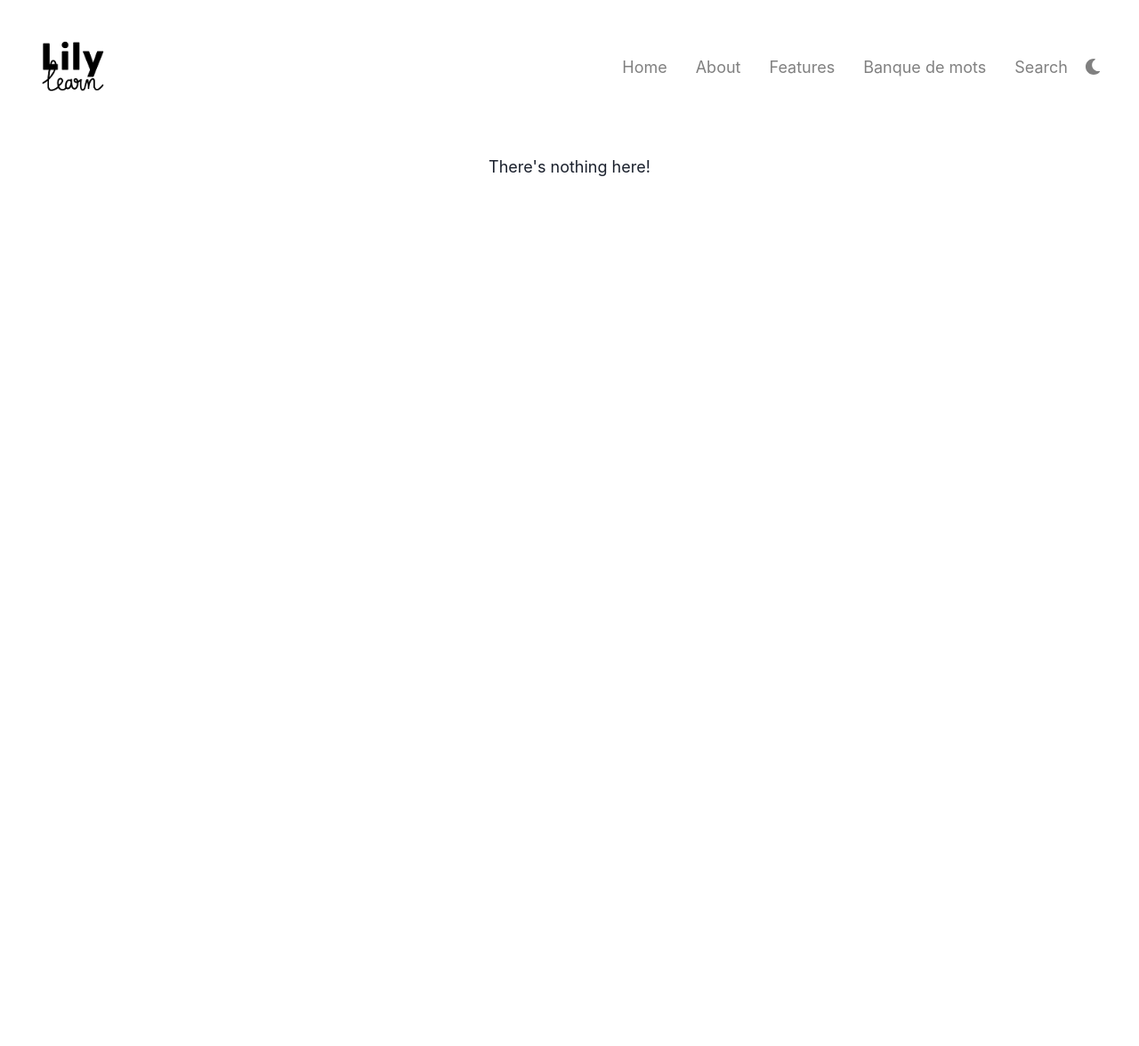
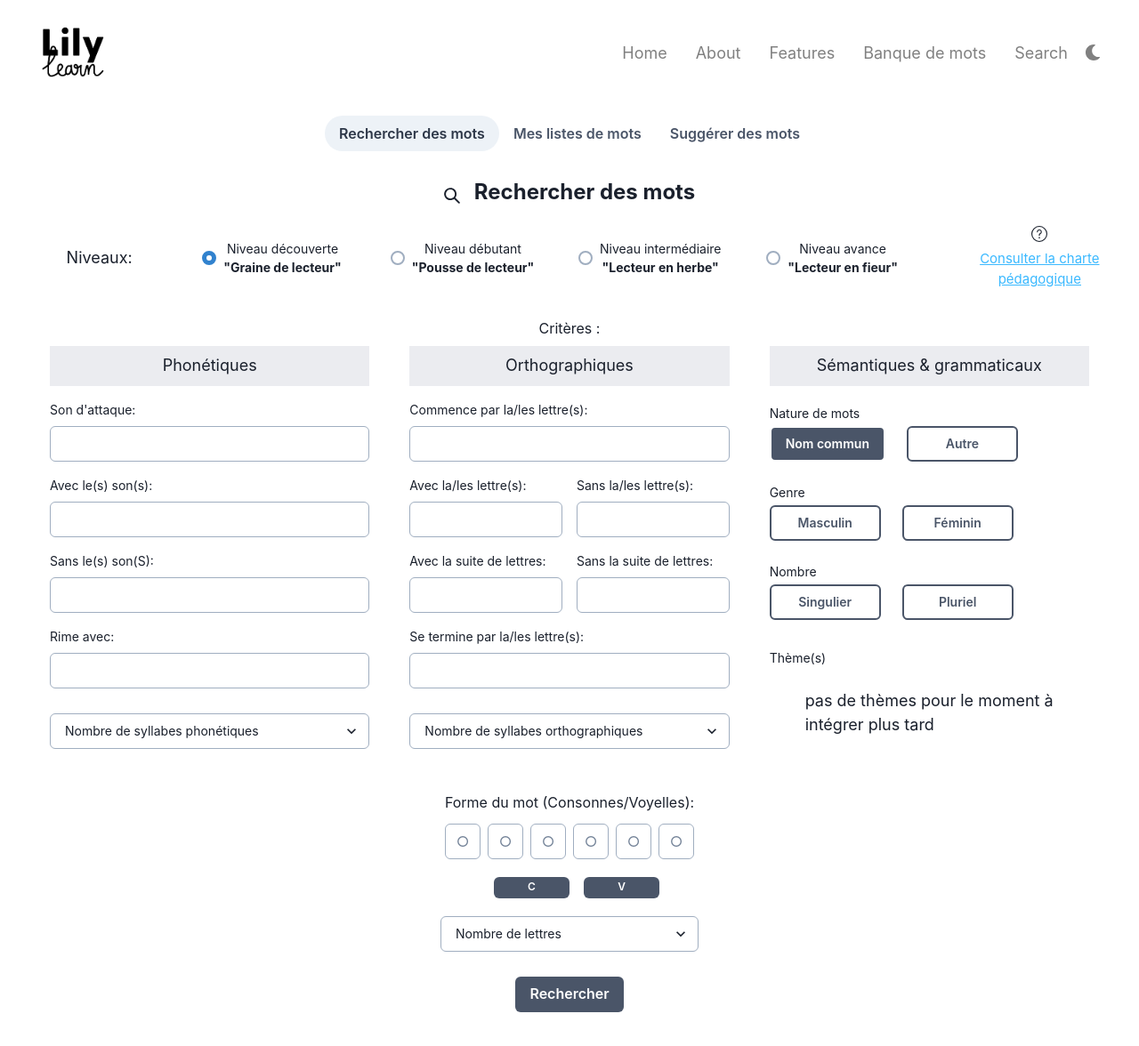
Before and after one commit to parthpvaghani/lily_temp, a React (Create React App) app: page /wordBankTabs in a window 1280 px wide. Shown: the top 1176 px of the page at 89% size. Before the commit the page ends 800 px from the top, so only its background shows below. Built offline with nearby package versions, Linux system fonts and the light colour scheme.

Commit message:
design research page

```diff
--- a/src/App.js
+++ b/src/App.js
@@ -5,6 +5,8 @@ import customTheme from './utils/theme';
 import AppLayout from './components/layouts/app-layout';
 import WordBank from './pages/WordBank';
 import Home from './pages/Home';
+import Research from './pages/Research';
+import WordBankTabs from './pages/WordBankTabs';
 
 function App() {
   return (
@@ -14,7 +16,9 @@ function App() {
           <Routes>
             <Route path="/" element={<AppLayout />}>
               <Route path={`/`} element={<Home />} />
-              <Route path={`/wordbank`} element={<WordBank />} />
+              <Route path={`/wordBank`} element={<WordBank />} />
+              <Route path={`/wordBankTabs`} element={<WordBankTabs />} />
+              <Route path={`/research`} element={<Research />} />
               <Route
                 path="*"
                 element={
--- a/src/components/sections/Header.js
+++ b/src/components/sections/Header.js
@@ -51,8 +51,8 @@ const Header = (props) => {
       justify="space-between"
       wrap="wrap"
       w="100%"
-      mb={2}
-      p={8}
+      py={4}
+      px={8}
       bg={["primary.500", "primary.500", "transparent", "transparent"]}
       color={["white", "white", "gray", "gray"]}
       {...props}
@@ -81,7 +81,7 @@ const Header = (props) => {
         ><MenuItem to="/">Home </MenuItem>
         <MenuItem to="/about">About </MenuItem>
         <MenuItem to="/faetures">Features </MenuItem>
-        <MenuItem to="/wordbank">Banque de mots </MenuItem>
+        <MenuItem to="/wordBankTabs">Banque de mots </MenuItem>
           <Text>Search </Text>
           <ColorModeSwitcher/>
         </Flex>
--- /dev/null
+++ b/src/pages/Research.js
@@ -0,0 +1,24 @@
+import { SearchIcon } from '@chakra-ui/icons';
+import { Box, Flex, Text } from '@chakra-ui/react';
+import React from 'react';
+
+export default function Research() {
+  return (
+    <>
+        <Box bg="#EBECF0" m={8} style={{flex:1}} height="265px" align="left">
+            <Flex p="6">
+            <SearchIcon w={6} h={6}/>
+            <Text ml="3">
+                Rechercher des mots
+            </Text>
+            </Flex>
+
+            <Flex align={'center'} justify={'center'}>
+            <Text fontSize={'xl'}>
+                Résumé de la recherche
+            </Text>
+            </Flex>
+    </Box>
+    </>
+  );
+}
--- a/src/pages/WordBank.js
+++ b/src/pages/WordBank.js
@@ -1,11 +1,6 @@
 import React from 'react';
-import { Link } from 'react-router-dom';
+import { Link, useNavigate } from 'react-router-dom';
 import {
-  Tabs,
-  TabList,
-  Tab,
-  TabPanels,
-  TabPanel,
   Box,
   Flex,
   RadioGroup,
@@ -23,21 +18,10 @@ import {
 import { SearchIcon, QuestionOutlineIcon } from '@chakra-ui/icons';
 
 export default function WordBank() {
+  const navigate = useNavigate();
+
   return (
-    <Tabs variant="soft-rounded" colorScheme="gray" w="100%">
-      <Flex justify="center" wrap="wrap">
-        <TabList>
-          <Flex align="center" justify="center" wrap="wrap" m={3}>
-            <Tab>Rechercher des mots </Tab>
-            <Tab>Mes listes de mots </Tab>
-            <Tab>Suggérer des mots </Tab>
-            <Tab>Pricing </Tab>
-          </Flex>
-        </TabList>
-      </Flex>
-
-      <TabPanels>
-        <TabPanel>
+        <>
           <Flex align="center" wrap="wrap">
             <Box style={{ flex: 1 }}>
               <SearchIcon mr={4} />
@@ -60,7 +44,7 @@ export default function WordBank() {
                 </Radio>
                 <Radio value="2" borderColor={'gray.400'}>
                   <Text fontSize={'sm'}>
-                    Niveau Débutant{' '}
+                    Niveau débutant{' '}
                     <Text fontWeight={'bold'}>"Pousse de lecteur" </Text>
                   </Text>
                 </Radio>
@@ -77,13 +61,13 @@ export default function WordBank() {
                   </Text>
                 </Radio>
                 <Flex flexDirection="column" alignItems="center">
-                  <QuestionOutlineIcon mb={2}/>
+                  <QuestionOutlineIcon mb={2} />
                   <Link
                     to={''}
                     style={{
                       color: '#3BB9FF',
                       textDecorationLine: 'underline',
-                      fontSize:'15px'
+                      fontSize: '15px',
                     }}
                   >
                     Consulter la charte pédagogique
@@ -305,11 +289,15 @@ export default function WordBank() {
             </Select>
           </Flex>
 
-          <Button backgroundColor={'gray.600'} color={'white'} mt={7} mb={10}>
+          <Button
+            backgroundColor={'gray.600'}
+            color={'white'}
+            mt={7}
+            mb={10}
+            onClick={() => navigate('/research')}
+          >
             Rechercher
           </Button>
-        </TabPanel>
-      </TabPanels>
-    </Tabs>
+       </>
   );
 }
--- /dev/null
+++ b/src/pages/WordBankTabs.js
@@ -0,0 +1,38 @@
+import React, { useState } from 'react';
+import {
+  Tabs,
+  TabList,
+  Tab,
+  TabPanels,
+  TabPanel,
+  Flex,
+} from '@chakra-ui/react';
+import WordBank from './WordBank';
+import Research from './Research';
+
+export default function WordBankTabs() {
+  const [activeStep, setActiveStep] = useState(1);
+
+  return (
+    <Tabs variant="soft-rounded" colorScheme="gray" w="100%">
+      <Flex justify="center" wrap="wrap">
+        <TabList>
+          <Flex align="center" justify="center" wrap="wrap" m={3}>
+            <Tab>Rechercher des mots </Tab>
+            <Tab>Mes listes de mots </Tab>
+            <Tab>Suggérer des mots </Tab>
+            {/* <Tab>Pricing </Tab> */}
+          </Flex>
+        </TabList>
+      </Flex>
+
+      <TabPanels>
+        <TabPanel>
+            {
+                activeStep === 1 ? <WordBank/> : <Research/>
+            }
+        </TabPanel>
+      </TabPanels>
+    </Tabs>
+  );
+}
```
